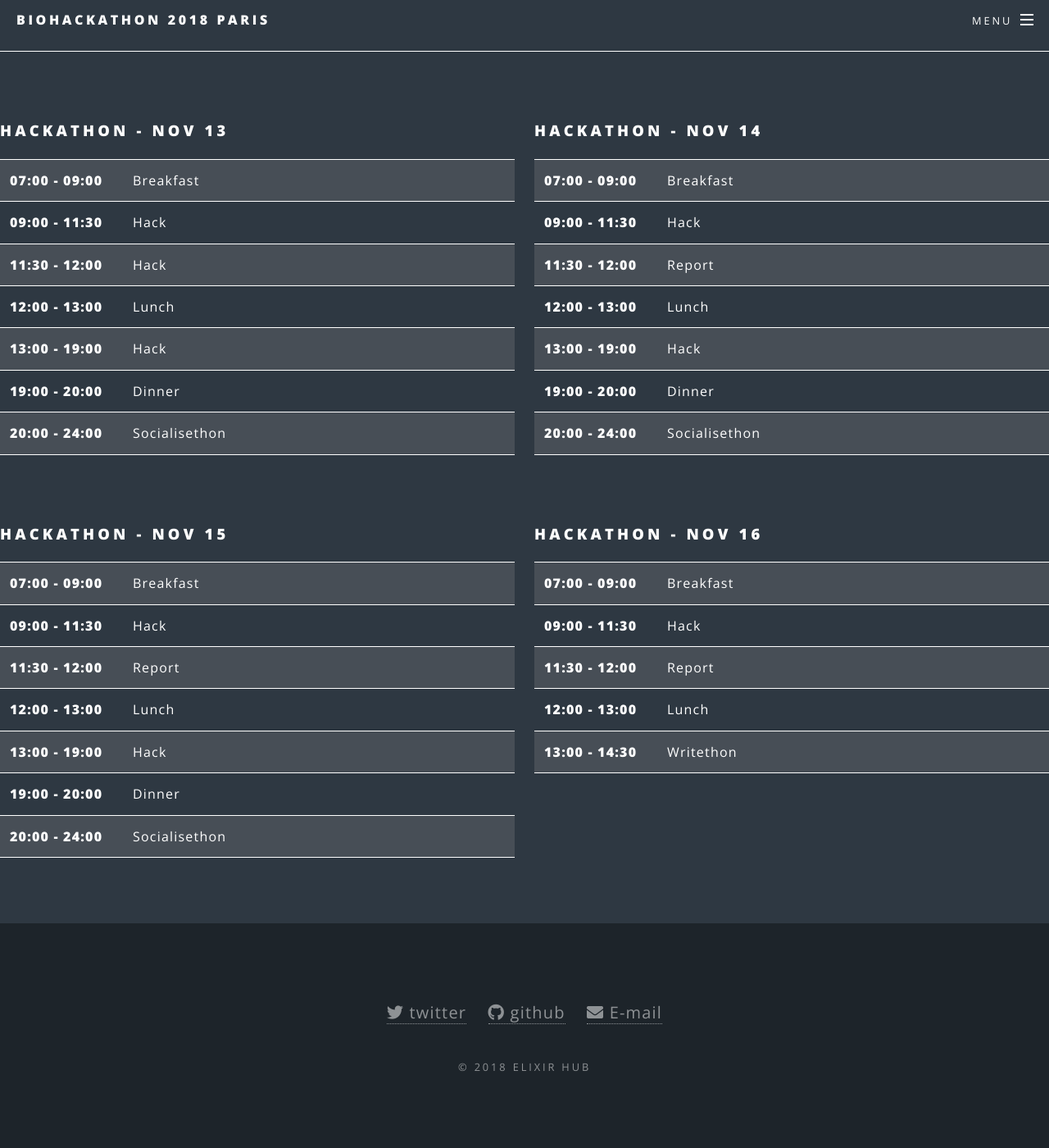
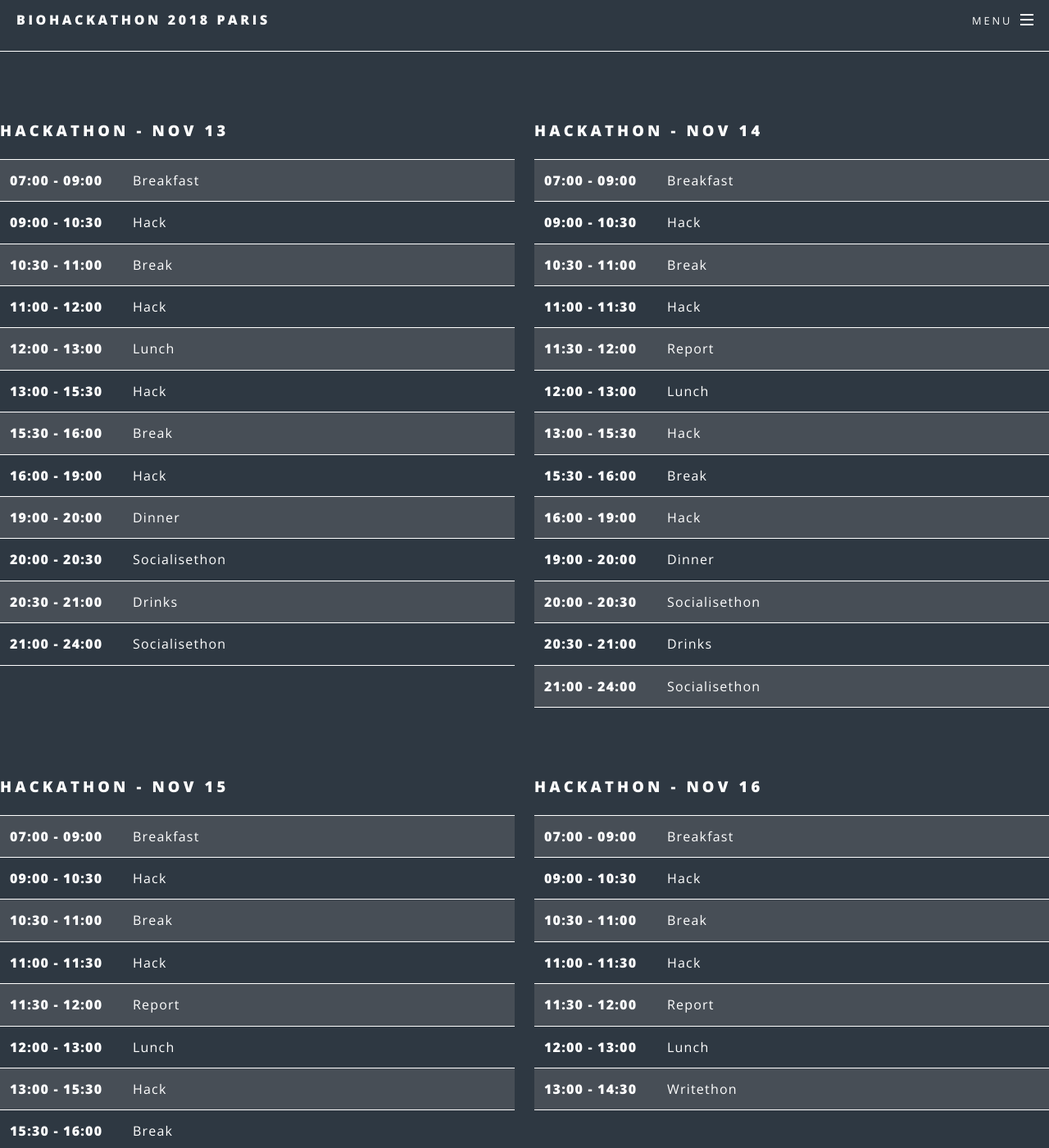
Before and after one commit to elixir-europe/bh2018paris, a Jekyll site: the page built from _programmes/2018-06-22-programme.md, in a window 1280 px wide and 1400 px high, scrolled down 2383 px. Shown: the whole window at 82% size. Built offline with Jekyll 4.4.1, drawn with Linux system fonts in a browser that asks for light colours; nearby versions of some CDN libraries; some of the changed text lies outside the part shown.

Commit message:
Adding break to program

```diff
--- a/_programmes/2018-06-22-programme.md
+++ b/_programmes/2018-06-22-programme.md
@@ -339,11 +339,15 @@ author: Ricardo
                         <td class="event">Breakfast</td>
                     </tr>
                     <tr>
-                        <td class="time">09:00 - 11:30</td>
+                        <td class="time">09:00 - 10:30</td>
                         <td class="event">Hack</td>
                     </tr>
                     <tr>
-                        <td class="time">11:30 - 12:00</td>
+                        <td class="time">10:30 - 11:00</td>
+                        <td class="event">Break</td>
+                    </tr>
+                    <tr>
+                        <td class="time">11:00 - 12:00</td>
                         <td class="event">Hack</td>
                     </tr>
                     <tr>
@@ -351,7 +355,15 @@ author: Ricardo
                         <td class="event">Lunch</td>
                     </tr>
                     <tr>
-                        <td class="time">13:00 - 19:00</td>
+                        <td class="time">13:00 - 15:30</td>
+                        <td class="event">Hack</td>
+                    </tr>
+                    <tr>
+                        <td class="time">15:30 - 16:00</td>
+                        <td class="event">Break</td>
+                    </tr>
+                    <tr>
+                        <td class="time">16:00 - 19:00</td>
                         <td class="event">Hack</td>
                     </tr>
                     <tr>
@@ -359,7 +371,15 @@ author: Ricardo
                         <td class="event">Dinner</td>
                     </tr>
                     <tr>
-                        <td class="time">20:00 - 24:00</td>
+                        <td class="time">20:00 - 20:30</td>
+                        <td class="event">Socialisethon</td>
+                    </tr>
+                    <tr>
+                        <td class="time">20:30 - 21:00</td>
+                        <td class="event">Drinks</td>
+                    </tr>
+                    <tr>
+                        <td class="time">21:00 - 24:00</td>
                         <td class="event">Socialisethon</td>
                     </tr>
                 </tbody>
@@ -374,7 +394,15 @@ author: Ricardo
                         <td class="event">Breakfast</td>
                     </tr>
                     <tr>
-                        <td class="time">09:00 - 11:30</td>
+                        <td class="time">09:00 - 10:30</td>
+                        <td class="event">Hack</td>
+                    </tr>
+                    <tr>
+                        <td class="time">10:30 - 11:00</td>
+                        <td class="event">Break</td>
+                    </tr>
+                    <tr>
+                        <td class="time">11:00 - 11:30</td>
                         <td class="event">Hack</td>
                     </tr>
                     <tr>
@@ -386,7 +414,15 @@ author: Ricardo
                         <td class="event">Lunch</td>
                     </tr>
                     <tr>
-                        <td class="time">13:00 - 19:00</td>
+                        <td class="time">13:00 - 15:30</td>
+                        <td class="event">Hack</td>
+                    </tr>
+                    <tr>
+                        <td class="time">15:30 - 16:00</td>
+                        <td class="event">Break</td>
+                    </tr>
+                    <tr>
+                        <td class="time">16:00 - 19:00</td>
                         <td class="event">Hack</td>
                     </tr>
                     <tr>
@@ -394,7 +430,15 @@ author: Ricardo
                         <td class="event">Dinner</td>
                     </tr>
                     <tr>
-                        <td class="time">20:00 - 24:00</td>
+                        <td class="time">20:00 - 20:30</td>
+                        <td class="event">Socialisethon</td>
+                    </tr>
+                    <tr>
+                        <td class="time">20:30 - 21:00</td>
+                        <td class="event">Drinks</td>
+                    </tr>
+                    <tr>
+                        <td class="time">21:00 - 24:00</td>
                         <td class="event">Socialisethon</td>
                     </tr>
                 </tbody>
@@ -409,7 +453,15 @@ author: Ricardo
                         <td class="event">Breakfast</td>
                     </tr>
                     <tr>
-                        <td class="time">09:00 - 11:30</td>
+                        <td class="time">09:00 - 10:30</td>
+                        <td class="event">Hack</td>
+                    </tr>
+                    <tr>
+                        <td class="time">10:30 - 11:00</td>
+                        <td class="event">Break</td>
+                    </tr>
+                    <tr>
+                        <td class="time">11:00 - 11:30</td>
                         <td class="event">Hack</td>
                     </tr>
                     <tr>
@@ -421,7 +473,15 @@ author: Ricardo
                         <td class="event">Lunch</td>
                     </tr>
                     <tr>
-                        <td class="time">13:00 - 19:00</td>
+                        <td class="time">13:00 - 15:30</td>
+                        <td class="event">Hack</td>
+                    </tr>
+                    <tr>
+                        <td class="time">15:30 - 16:00</td>
+                        <td class="event">Break</td>
+                    </tr>
+                    <tr>
+                        <td class="time">16:00 - 19:00</td>
                         <td class="event">Hack</td>
                     </tr>
                     <tr>
@@ -429,7 +489,15 @@ author: Ricardo
                         <td class="event">Dinner</td>
                     </tr>
                     <tr>
-                        <td class="time">20:00 - 24:00</td>
+                        <td class="time">20:00 - 20:30</td>
+                        <td class="event">Socialisethon</td>
+                    </tr>
+                    <tr>
+                        <td class="time">20:30 - 21:00</td>
+                        <td class="event">Drinks</td>
+                    </tr>
+                    <tr>
+                        <td class="time">21:00 - 24:00</td>
                         <td class="event">Socialisethon</td>
                     </tr>
                 </tbody>
@@ -444,7 +512,15 @@ author: Ricardo
                         <td class="event">Breakfast</td>
                     </tr>
                     <tr>
-                        <td class="time">09:00 - 11:30</td>
+                        <td class="time">09:00 - 10:30</td>
+                        <td class="event">Hack</td>
+                    </tr>
+                    <tr>
+                        <td class="time">10:30 - 11:00</td>
+                        <td class="event">Break</td>
+                    </tr>
+                    <tr>
+                        <td class="time">11:00 - 11:30</td>
                         <td class="event">Hack</td>
                     </tr>
                     <tr>
```
